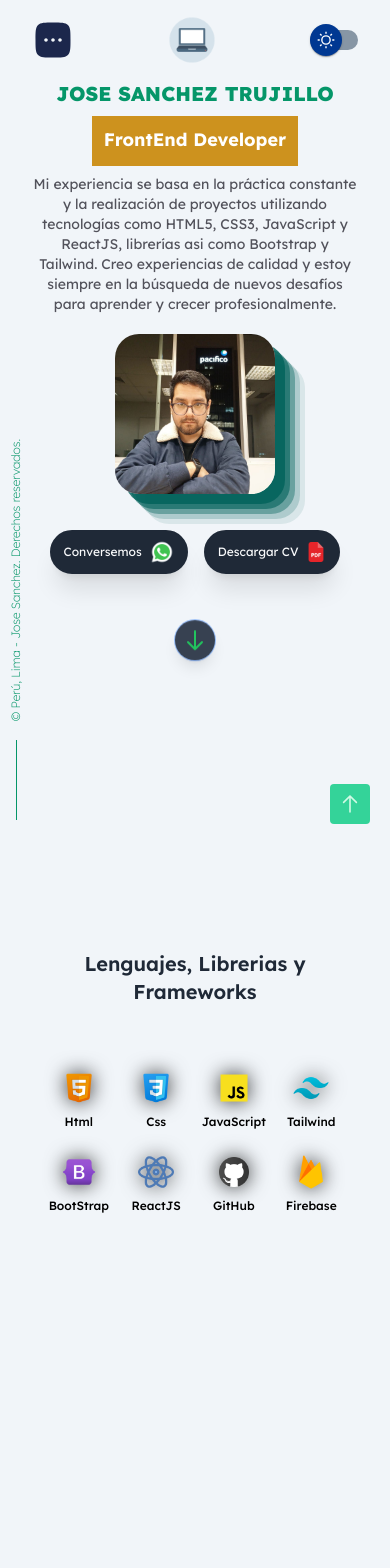
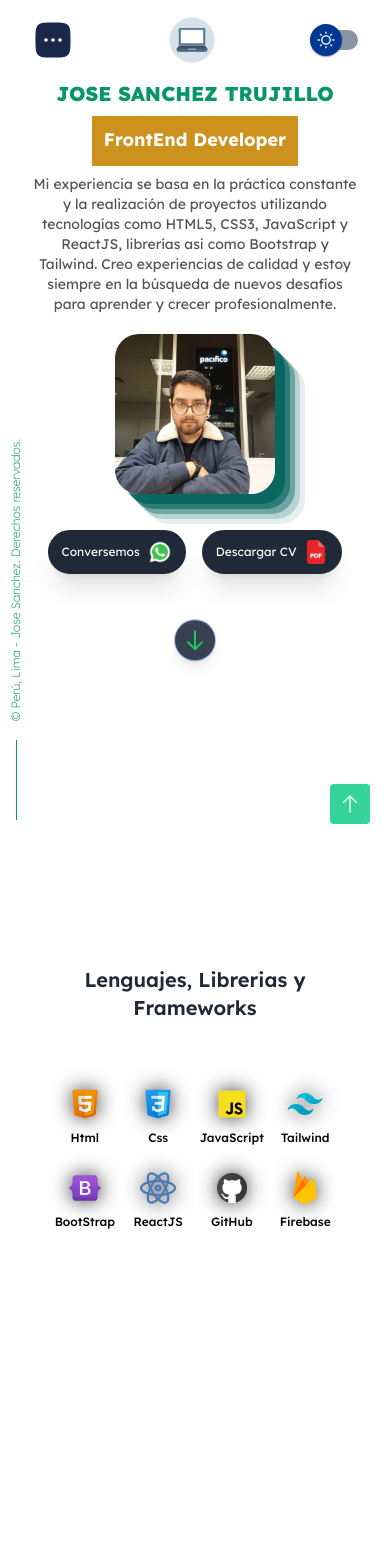
Before and after one commit to JoseSanchez90/Portafolio-2025, a React (Vite) app: page / in a window 390 px wide. Shown: the top 1568 px of the page. Built offline with nearby package versions, Linux system fonts and the light colour scheme; what tailwindcss-animated would draw is missing.

Commit message:
update global fixed

```diff
--- a/src/components/Footer.jsx
+++ b/src/components/Footer.jsx
@@ -2,11 +2,11 @@
 function Footer() {
   return (
 
-    <footer className="h-0 " id="footer">
+    <footer className="h-0" id="footer">
 
-        <div className="flex bg-transparent fixed origin-bottom-left bottom-6 left-6 items-center text-emerald-600 dark:text-emerald-300 -rotate-90 bg-slate-100 dark:bg-slate-950">
+        <div className="flex bg-transparent fixed origin-bottom-left bottom-6 left-6 items-center text-emerald-600 dark:text-emerald-300 -rotate-90 bg-white dark:bg-slate-950">
           <div className="flex bg-emerald-600 w-20 h-[1px]"></div>
-            <p className="text-xs md:text-sm w-80 text-center font-extralight md:font-normal"> © Perú, Lima - Jose Sanchez. Derechos reservados.</p>
+            <p className="text-xs md:text-sm w-80 md:w-full text-center font-extralight md:font-normal">© Perú, Lima - Jose Sanchez. Derechos reservados.</p>
         </div>
         <a href="#" className="fixed z-10 origin-bottom-right bottom-5 right-5 justify-center items-center text-emerald-100 dark:text-emerald-300 bg-emerald-400 dark:bg-emerald-600 rounded p-2 hover:scale-110 transition-transform">
             <svg width="15" height="15" viewBox="0 0 15 15" fill="none" xmlns="http://www.w3.org/2000/svg" className="size-6"><path fillRule="evenodd" clipRule="evenodd" d="M7.14645 2.14645C7.34171 1.95118 7.65829 1.95118 7.85355 2.14645L11.8536 6.14645C12.0488 6.34171 12.0488 6.65829 11.8536 6.85355C11.6583 7.04882 11.3417 7.04882 11.1464 6.85355L8 3.70711L8 12.5C8 12.7761 7.77614 13 7.5 13C7.22386 13 7 12.7761 7 12.5L7 3.70711L3.85355 6.85355C3.65829 7.04882 3.34171 7.04882 3.14645 6.85355C2.95118 6.65829 2.95118 6.34171 3.14645 6.14645L7.14645 2.14645Z" fill="currentColor"></path></svg>
--- a/src/components/Navbar.jsx
+++ b/src/components/Navbar.jsx
@@ -28,7 +28,7 @@ function Navbar() {
 
   return (
 
-    <header className="w-full bg-slate-100 dark:bg-gray-950">
+    <header className="w-full bg-white dark:bg-gray-950">
         <nav className="w-full hidden md:flex md:flex-row justify-between items-center px-40 py-5">
             <img src={Logo} alt={Logo} className="w-16" />
             <div className="flex items-center gap-12 text-base font-semibold">
--- a/src/components/NavbarMobile.jsx
+++ b/src/components/NavbarMobile.jsx
@@ -64,7 +64,7 @@ function NavbarMobile() {
 
   return (
 
-    <section className={`w-full flex flex-row justify-between items-center md:hidden bg-slate-100 dark:bg-gray-950 fixed top-0 z-10 ${isScrolled ? "flex-row shadow-lg bg-white px-8 py-4" : "flex flex-row py-4 px-8"}`}>
+    <section className={`w-full flex flex-row justify-between items-center md:hidden bg-white dark:bg-gray-950 fixed top-0 z-10 ${isScrolled ? "flex-row shadow-lg bg-white px-8 py-4" : "flex flex-row py-4 px-8"}`}>
         <button onClick={() => setIsOpen(!isOpen)} className={`flex flex-col items-center animate-flip-down animate-duration-300 ${isScrolled ? "animate-fade-right" : "animate-fade-left"}`}>
           <svg width="42px" height="42px" viewBox="0 0 24 24" fill="none" xmlns="http://www.w3.org/2000/svg"><g id="SVGRepo_bgCarrier" strokeWidth="0"></g><g id="SVGRepo_tracerCarrier" strokeLinecap="round" strokeLinejoin="round"></g><g id="SVGRepo_iconCarrier"> <path fillRule="evenodd" clipRule="evenodd" d="M3.46447 3.46447C2 4.92893 2 7.28595 2 12C2 16.714 2 19.0711 3.46447 20.5355C4.92893 22 7.28595 22 12 22C16.714 22 19.0711 22 20.5355 20.5355C22 19.0711 22 16.714 22 12C22 7.28595 22 4.92893 20.5355 3.46447C19.0711 2 16.714 2 12 2C7.28595 2 4.92893 2 3.46447 3.46447ZM12 13C12.5523 13 13 12.5523 13 12C13 11.4477 12.5523 11 12 11C11.4477 11 11 11.4477 11 12C11 12.5523 11.4477 13 12 13ZM9 12C9 12.5523 8.55228 13 8 13C7.44772 13 7 12.5523 7 12C7 11.4477 7.44772 11 8 11C8.55228 11 9 11.4477 9 12ZM16 13C16.5523 13 17 12.5523 17 12C17 11.4477 16.5523 11 16 11C15.4477 11 15 11.4477 15 12C15 12.5523 15.4477 13 16 13Z" fill="#1C274C" className="dark:fill-slate-200"></path> </g></svg>
         </button>
--- a/src/css/Home.css
+++ b/src/css/Home.css
@@ -52,11 +52,11 @@
     --shadow-color: rgba(255, 255, 255, 0.6); /* Modo oscuro */
   }
 
-  .images-shadow > div > img {
+  .images-shadow > div > a > img {
     filter: drop-shadow(0 0 10px var(--shadow-color));
   }
 
-  .images-shadow > div > img:hover {
+  .images-shadow > div > a > img:hover {
     filter: drop-shadow(0 0 30px var(--shadow-color));
     transition-duration: 500ms;
   }
--- a/src/pages/Home.jsx
+++ b/src/pages/Home.jsx
@@ -22,14 +22,14 @@ function Home() {
 
   return (
 
-    <section className="w-full h-screen bg-slate-100 dark:bg-gray-950">
+    <section className="w-full h-screen bg-white dark:bg-gray-950" id="inicio">
 
       <Navbar />
       <NavbarMobile />
 
       {/* PERFIL  */}
 
-      <div className="flex flex-col md:grid md:grid-cols-2 justify-items-center pt-20 md:pt-16 md:px-40 px-8 py-14 gap-5 md:gap-0 items-center" id="inicio">
+      <div className="flex flex-col md:grid md:grid-cols-2 justify-items-center pt-20 md:pt-16 md:px-40 px-8 py-14 gap-5 md:gap-0 items-center">
         <div className="flex flex-col gap-2 md:gap-4 text-center md:text-start">
             <h1 className="text-xl md:text-2xl font-extrabold text-emerald-600">JOSE SANCHEZ TRUJILLO</h1>
           <div className="animation">
@@ -43,17 +43,21 @@ function Home() {
           <img className=" rounded-3xl size-40 sm:size-64 lg:size-60 xl:size-72 2xl:size-96 flex-shrink-0 object-cover shadow-[10px_10px_rgba(0,_98,_90,_0.8),_15px_15px_rgba(0,_98,_90,_0.6),_20px_20px_rgba(0,_98,_90,_0.4),_25px_25px_rgba(0,_98,_90,_0.2),_30px_30px_rgba(0,_98,_90,_0.1)]" src={Profile} alt="Foto de perfil" />
         </div>
         <div className="w-full flex flex-row justify-center md:justify-start pt-4 md:pt-0 gap-4 md:gap-12">
-          <button type="submit" className="flex justify-center gap-2 items-center shadow-xl text-xs bg-gray-800 dark:bg-slate-200 backdrop-blur-md isolation-auto border-gray-800 dark:border-gray-50 before:absolute before:w-full before:transition-all before:duration-700 before:hover:w-full before:-left-full before:hover:left-0 before:rounded-full before:bg-green-600 text-gray-50 dark:text-gray-950 before:-z-10 before:aspect-square before:hover:scale-150 before:hover:duration-700 relative  px-3 py-2 overflow-hidden border-2 rounded-full group">Conversemos
+          <a href="https://api.whatsapp.com/send?phone=51960041583" target="_blank">
+            <button type="submit" className="flex justify-center gap-2 items-center shadow-xl text-xs bg-gray-800 dark:bg-slate-200 backdrop-blur-md isolation-auto border-gray-800 dark:border-gray-50 before:absolute before:w-full before:transition-all before:duration-700 before:hover:w-full before:-left-full before:hover:left-0 before:rounded-full before:bg-green-600 text-gray-50 dark:text-gray-950 before:-z-10 before:aspect-square before:hover:scale-150 before:hover:duration-700 relative px-3 py-2 md:px-6 md:py-2 overflow-hidden border-2 rounded-full group">Conversemos
             <img src={whatsapp} alt="whatsapp" className="w-6" />
           </button>
+          </a>
 
-          <button type="submit" className="flex justify-center gap-2 items-center shadow-xl text-xs bg-gray-800 dark:bg-slate-200 backdrop-blur-md isolation-auto border-gray-800 dark:border-gray-50 before:absolute before:w-full before:transition-all before:duration-700 before:hover:w-full before:-left-full before:hover:left-0 before:rounded-full before:bg-green-600 text-gray-50 dark:text-gray-950 before:-z-10 before:aspect-square before:hover:scale-150 before:hover:duration-700 relative  px-3 py-2 overflow-hidden border-2 rounded-full group">Descargar CV
-            <img src={pdf} alt="pdf" className="w-5" />
+          <a href="https://drive.google.com/file/d/1Iq0jq22Cc68lSqAfrp5g7vvHXzpgbJ3N/view?usp=drive_link" target="_blank">
+            <button type="submit" className="flex justify-center gap-2 items-center shadow-xl text-xs bg-gray-800 dark:bg-slate-200 backdrop-blur-md isolation-auto border-gray-800 dark:border-gray-50 before:absolute before:w-full before:transition-all before:duration-700 before:hover:w-full before:-left-full before:hover:left-0 before:rounded-full before:bg-green-600 text-gray-50 dark:text-gray-950 before:-z-10 before:aspect-square before:hover:scale-150 before:hover:duration-700 relative px-3 py-2 md:px-6 md:py-2 overflow-hidden border-2 rounded-full group">Descargar CV
+            <img src={pdf} alt="pdf" className="w-6" />
           </button>
+          </a>
         </div>
       </div>
 
-      <div className="h-[5rem] flex flex-col items-center bg-slate-100 dark:bg-slate-950" >
+      <div className="h-[5rem] flex flex-col items-center bg-white dark:bg-slate-950" >
         <a href="#habilidades" className="animate-bounce bg-gray-700 dark:bg-white p-2 w-10 h-10 ring-1 shadow-lg rounded-full flex items-center justify-center" >
           <svg className="w-6 h-6 text-green-500" fill="none" strokeLinecap="round" strokeLinejoin="round" strokeWidth="2" viewBox="0 0 24 24" stroke="currentColor"><path d="M19 14l-7 7m0 0l-7-7m7 7V3"></path></svg>
         </a>
@@ -61,43 +65,59 @@ function Home() {
 
       {/* LENGUAJES, LIBRERIAS Y FRAMEWORKS */}
 
-      <div className="w-full h-full bg-slate-100 dark:bg-slate-950" id="habilidades">
-        <div className="flex flex-col items-center gap-16 md:gap-20 md:py-44 py-60 px-8">
+      <div className="w-full h-full bg-white dark:bg-slate-950" id="habilidades">
+        <div className="flex flex-col items-center gap-16 md:gap-20 md:py-44 py-64 px-10">
           <div className="flex justify-center">
             <h2 className="text-xl md:text-2xl font-semibold text-center md:font-bold text-gray-800 dark:text-white">Lenguajes, Librerias y Frameworks</h2>
           </div>
           <div className="images-shadow grid grid-cols-4 md:flex md:flex-row md:gap-14 gap-6 px-5">
             <div className="flex flex-col items-center gap-2">
+              <a href="https://developer.mozilla.org/es/docs/Glossary/HTML5" target="_autoblank" className="text-center flex flex-col items-center gap-2">
                 <img src={html} alt={html} className="w-9 md:w-16 hover:scale-110 duration-200" />
                 <p className="text-xs md:text-sm font-medium text-black dark:text-white">Html</p>
+              </a>
             </div>
             <div className="flex flex-col items-center gap-2">
+              <a href="https://developer.mozilla.org/es/docs/Web/CSS" target="_autoblank" className="text-center flex flex-col items-center gap-2">
                 <img src={css} alt={css} className="w-9 md:w-16 hover:scale-110 duration-200" />
                 <p className="text-xs md:text-sm font-medium text-black dark:text-white">Css</p>
+              </a>
             </div>
             <div className="flex flex-col items-center gap-2">
+              <a href="https://developer.mozilla.org/es/docs/Web/JavaScript" target="_autoblank" className="text-center flex flex-col items-center gap-2">
                 <img src={js} alt={js} className="w-9 md:w-16 hover:scale-110 duration-200" />
                 <p className="text-xs md:text-sm font-medium text-black dark:text-white">JavaScript</p>
+              </a>
             </div>
             <div className="flex flex-col items-center gap-2">
+              <a href="https://tailwindcss.com/" target="_autoblank" className="text-center flex flex-col items-center gap-2">
                 <img src={tailwind} alt={tailwind} className="w-9 md:w-16 hover:scale-110 duration-200" />
                 <p className="text-xs md:text-sm font-medium text-black dark:text-white">Tailwind</p>
+              </a>
             </div>
             <div className="flex flex-col items-center gap-2">
+              <a href="https://getbootstrap.com/" target="_autoblank" className="text-center flex flex-col items-center gap-2">
                 <img src={bootstrap} alt={bootstrap} className="w-9 md:w-16 hover:scale-110 duration-200" />
                 <p className="text-xs md:text-sm font-medium text-black dark:text-white">BootStrap</p>
+              </a>
             </div>
             <div className="flex flex-col items-center gap-2">
+              <a href="https://react.dev/" target="_autoblank" className="text-center flex flex-col items-center gap-2">
                 <img src={react} alt={react} className="w-9 md:w-16 hover:scale-110 duration-200" />
                 <p className="text-xs md:text-sm font-medium text-black dark:text-white">ReactJS</p>
+              </a>
             </div>
             <div className="flex flex-col items-center gap-2">
+              <a href="https://github.com/" target="_autoblank" className="text-center flex flex-col items-center gap-2">
                 <img src={github} alt={github} className="w-9 md:w-16 hover:scale-110 duration-200" />
                 <p className="text-xs md:text-sm font-medium text-black dark:text-white">GitHub</p>
+              </a>
             </div>
             <div className="flex flex-col items-center gap-2">
+              <a href="https://firebase.google.com/" target="_autoblank" className="text-center flex flex-col items-center gap-2">
                 <img src={firebase} alt={firebase} className="w-9 md:w-16 hover:scale-110 duration-200" />
                 <p className="text-xs md:text-sm font-medium text-black dark:text-white">Firebase</p>
+              </a>
             </div>
           </div>
         </div>
@@ -106,7 +126,7 @@ function Home() {
 
       {/* PROYECTOS  */}
 
-      <div className="w-full h-screen bg-slate-100 dark:bg-slate-950" >
+      <div className="w-full h-screen bg-white dark:bg-slate-950" >
         <div className="flex flex-col justify-center gap-4 md:gap-10 md:py-10 py-20 md:px-20 px-1" id="proyectos">
           <div className="w-full flex justify-center">
             <h2 className="text-2xl font-bold text-gray-800 dark:text-white" >Proyectos Web</h2>
@@ -117,27 +137,35 @@ function Home() {
 
       {/* CONTACTO  */}
 
-      <div className="w-full h-screen bg-slate-100 dark:bg-slate-950 py-60" id="contacto">
-        <div className="flex flex-col items-center md:gap-20 gap-10 md:py-40">
+      <div className="w-full h-screen bg-white dark:bg-slate-950 py-20" id="contacto">
+        <div className="flex flex-col items-center md:gap-20 gap-10 md:py-24 py-60">
           <div className="flex justify-center">
             <h2 className="text-2xl font-bold text-gray-800 dark:text-white">Contacto</h2>
           </div>
           <div className="images-shadow grid grid-cols-2 md:flex md:flex-row md:gap-14 gap-10">
             <div className="flex flex-col items-center gap-2">
+              <a href="https://api.whatsapp.com/send?phone=51960041583" target="_blank" className="text-center flex flex-col items-center gap-2">
                 <img src={whatsapp} alt="" className="w-9 md:w-16 hover:scale-110 duration-200" />
                 <p className="text-sm font-medium text-black dark:text-white">Whatsapp</p>
+              </a>
             </div>
             <div className="flex flex-col items-center gap-2">
+              <a href="https://t.me/josesanchezt" target="_autoblank" className="text-center flex flex-col items-center gap-2">
                 <img src={telegram} alt="" className="w-9 md:w-16 hover:scale-110 duration-200" />
                 <p className="text-sm font-medium text-black dark:text-white">Telegram</p>
+              </a>
             </div>
             <div className="flex flex-col items-center gap-2">
+              <a href="mailto:josesancheztrujillo7@gmail.com" target="_autoblank" className="text-center flex flex-col items-center gap-2">
                 <img src={gmail} alt="" className="w-9 md:w-16 hover:scale-110 duration-200" />
                 <p className="text-sm font-medium text-black dark:text-white">Gmail</p>
+              </a>
             </div>
             <div className="flex flex-col items-center gap-2">
+              <a href="https://www.linkedin.com/in/josesanchez90/" target="_autoblank" className="text-center flex flex-col items-center gap-2">
                 <img src={linkedin} alt="" className="w-9 md:w-16 hover:scale-110 duration-200" />
                 <p className="text-sm font-medium text-black dark:text-white">LinkedIn</p>
+              </a>
             </div>
           </div>
         </div>
```
Lines whose indentation alone changed are shown as unchanged.
